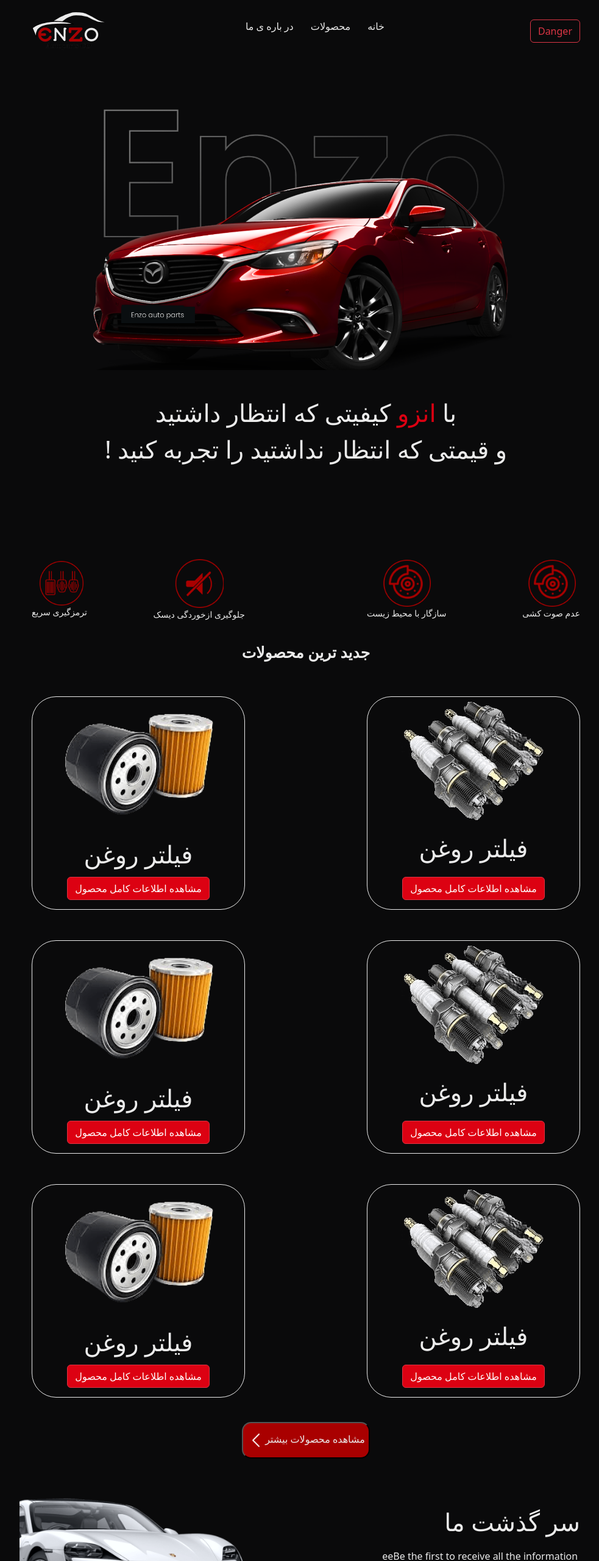
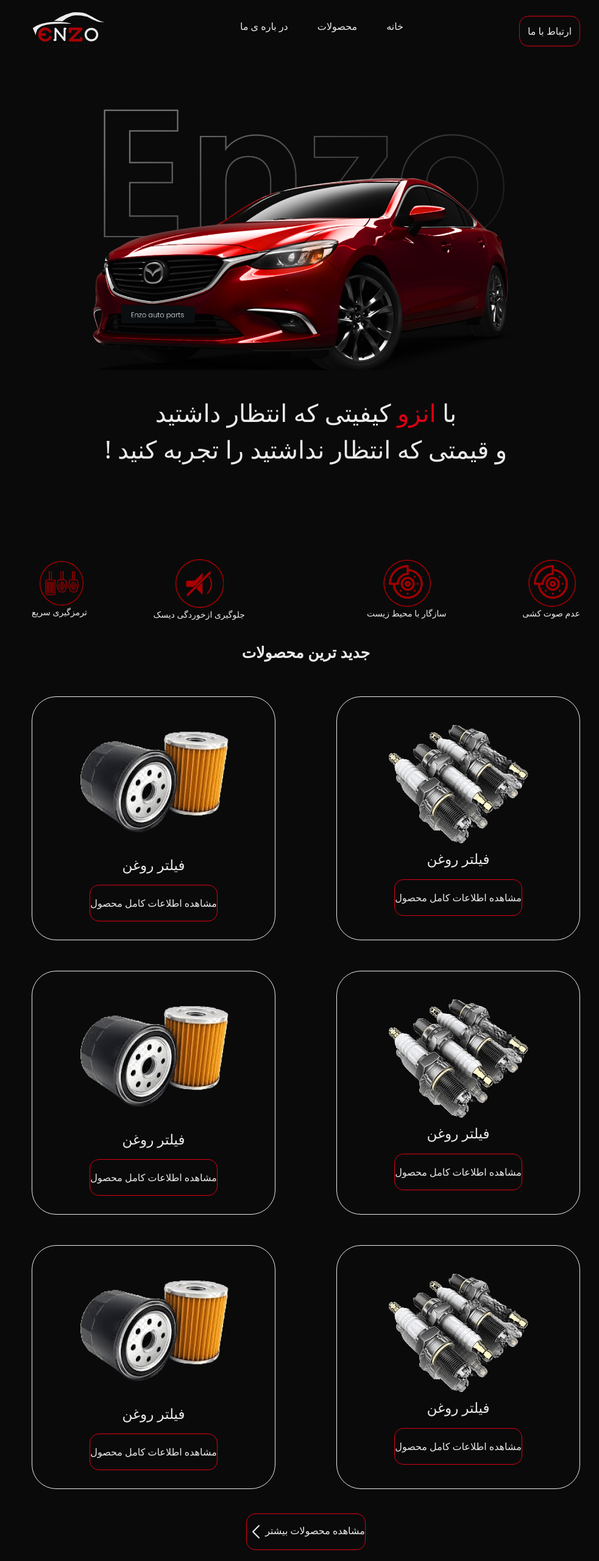
Before and after one commit to Finch2011/enzo-grop, a plain HTML site: page home.html in a window 1280 px wide. Shown: the top 2560 px of the page at 61% size, without its empty margins (138-1121 px from the left). Drawn offline with nearby package versions, Linux system fonts and the light colour scheme.

Commit message:
Make the site more beautiful

```diff
--- a/home.html
+++ b/home.html
@@ -15,9 +15,7 @@
 
 <body>
     <main>
-        <nav>
-            <nav class="navbar bg-body-dark fixed-top">
-                <nav class="navbar navbar-dark fixed-top">
+                <nav class="navbar navbar-dark" id="mobile-nav">
                     <div class="container-fluid">
                         <a class="navbar-brand" href="#"><img class="logo" src="Src/logo.png" alt=""></a>
                         <button class="navbar-toggler" type="button" data-bs-toggle="offcanvas"
@@ -42,29 +40,25 @@
                                         <a class="nav-link active" href="#">محصولات</a>
                                     </li>
                                     <li class="nav-item">
-                                        <a class="nav-link active" aria-current="page" href="#">
-                                            <a style="text-decoration: none; color: #ffff
-                                            ;" href="about.html">در باره ی ما</a>
-                                        </a>
+                                        <a class="nav-link active" aria-current="page" href="./about.html">درباره ی ما</a>
                                     </li>
-                                    <button id="links" type="button" class="btn btn-outline-danger">ارتباط با
-                                        ما</button>
                                     </li>
                                 </ul>
+                                <div class="btn-call">
+                                    <button type="button" class="nav-call">ارتباط با ما</button>
+                                </div>
                             </div>
                         </div>
                     </div>
                 </nav>
-            </nav>
-        </nav>
         <nav class="desktop-menu">
             <img src="Src/Group 3.png" alt="">
             <ul dir="rtl">
-                <li id="item-1">خانه</li>
-                <li id="item-2">محصولات</li>
+                <li id="item-1"><a href="./home.html">خانه</a></li>
+                <li id="item-2"><a href="#">محصولات</a></li>
                 <li  id="item-3"><a class="linksss" href="about.html">در باره ی ما</a></li>
             </ul>
-            <button type="button" class="btn btn-outline-danger">Danger</button>
+            <button  type="button" class="nav-call">ارتباط با ما</button>
         </nav>
         <img class="car" src="Src/Group 17.png" alt="">
 
@@ -99,42 +93,42 @@
             <div class="product-1">
                 <div class="product-item">
                     <img src="Src/filter.png" alt="">
-                    <h1 class="product-item-details">فیلتر روغن</h1>
-                    <button id="red-button" type="button" class="btn btn-danger">مشاهده اطلاعات کامل محصول</button>
+                    <p class="product-item-details">فیلتر روغن</p>
+                    <button type="button" class="view">مشاهده اطلاعات کامل محصول</button>
                 </div>
                 <div class="product-item">
                     <img src="Src/shame.png" alt="">
-                    <h1 class="product-item-details">فیلتر روغن</h1>
-                    <button id="red-button" type="button" class="btn btn-danger">مشاهده اطلاعات کامل محصول</button>
+                    <p class="product-item-details">فیلتر روغن</p>
+                    <button type="button" class="view">مشاهده اطلاعات کامل محصول</button>
                 </div>
             </div>
             <div class="product-2">
                 <div class="product-item">
                     <img src="Src/filter.png" alt="">
-                    <h1 class="product-item-details">فیلتر روغن</h1>
-                    <button id="red-button" type="button" class="btn btn-danger">مشاهده اطلاعات کامل محصول</button>
+                    <p class="product-item-details">فیلتر روغن</p>
+                    <button  type="button" class="view">مشاهده اطلاعات کامل محصول</button>
                 </div>
                 <div class="product-item">
                     <img src="Src/shame.png" alt="">
-                    <h1 class="product-item-details">فیلتر روغن</h1>
-                    <button id="red-button" type="button" class="btn btn-danger">مشاهده اطلاعات کامل محصول</button>
+                    <p class="product-item-details">فیلتر روغن</p>
+                    <button  type="button" class="view">مشاهده اطلاعات کامل محصول</button>
                 </div>
             </div>
             <div class="product-3">
                 <div class="product-item">
                     <img src="Src/filter.png" alt="">
-                    <h1 class="product-item-details">فیلتر روغن</h1>
-                    <button id="red-button" type="button" class="btn btn-danger">مشاهده اطلاعات کامل محصول</button>
+                    <p class="product-item-details">فیلتر روغن</p>
+                    <button  type="button" class="view">مشاهده اطلاعات کامل محصول</button>
                 </div>
                 <div class="product-item">
                     <img src="Src/shame.png" alt="">
-                    <h1 class="product-item-details">فیلتر روغن</h1>
-                    <button id="red-button" type="button" class="btn btn-danger">مشاهده اطلاعات کامل محصول</button>
+                    <p class="product-item-details">فیلتر روغن</p>
+                    <button  type="button" class="view">مشاهده اطلاعات کامل محصول</button>
                 </div>
             </div>
         </section>
         <div class="information">
-            <button class="view" type="button" class="btn btn-danger"><img class="flash" src="Src/Expand Arrow.png"
+            <button class="view" type="button" class="view"><img class="flash" src="Src/Expand Arrow.png"
                     alt="">مشاهده محصولات بیشتر</button>
         </div>
         <section class="footer">
@@ -146,7 +140,7 @@
                     ourasccsascaaaaaacascsag eeeemailing list.</p>
             </div>
             <div class="img-footers">
-                <img class="img-car" src="Src/33333333333.png" alt="">
+                <img class="img-car" src="./Src/subscribe 1 (2).png" alt="">
             </div>
         </section>
         <section>
--- a/style/home.css
+++ b/style/home.css
@@ -5,10 +5,14 @@
     --bg: #0A0A0B;
     font-family: 'Poppins', sans-serif;
 }
-
+*{
+    padding: 0;
+    margin: 0;
+    box-sizing: border-box;
+}
 main {
     max-width: 370px;
-    margin: 35px auto;
+    margin: 10px auto;
 }
 
 body {
@@ -19,12 +23,10 @@ body {
     width: 100px;
     margin-top: 20px;
 }
-
-.car {
-    margin-top: 60px;
-    margin-left: 25px;
+a{
+    text-decoration: none;
+    color: var(--wight);
 }
-
 .details {
     color: var(--wight);
     text-align: center;
@@ -93,18 +95,33 @@ body {
     width: 350px;
     margin-left: -40px;
 }
+.nav-call{
 
-#red-button {
+    background-color: transparent;
+    border-radius: 15px;
+    border: 1px solid var(--red);
+    width: 140px;
+    height: 50px;
+    color: var(--red);
+    transition: all 1s;
+}
+.nav-call:hover{
     background-color: var(--red);
-    margin-bottom: 15px;
+    color: var(--wight);
 }
-
+.btn-call{
+    display: flex;
+    justify-content: center;
+    align-items: center;
+    margin-top: 20px;
+}
 .product-item {
     margin-top: 50px;
     display: flex;
     flex-direction: column;
-    justify-content: space-between;
-    height: 350px;
+    justify-content: center;
+    align-items: center;
+    height: 400px;
     align-items: center;
     border: solid 1px var(--wight);
     border-radius: 40px;
@@ -116,6 +133,10 @@ body {
     font-weight: 600;
     color: var(--wight);
     margin-top: 20px;
+}
+
+.product-item-details{
+    font-size: 23px;
 }
 
 .product-item-details {
@@ -132,10 +153,16 @@ body {
     font-weight: 600;
 }
 
-#links {
-    width: 150px;
-    margin-left: 101px;
-    margin-top: 20px;
+.view{
+    background-color: transparent;
+    border-radius: 15px;
+    border: 1px solid var(--red);
+    height: 60px;
+    color: var(--wight);
+    transition: all 1s;
+}
+.view:hover{
+    background-color: var(--red);
 }
 
 .footer {
@@ -220,15 +247,13 @@ body {
 #nav-1 {
     display: flex;
 }
-#desktop-menu {
-    display: none;
-}
+
 .desktop-menu {
     display: none;
 }
 .car {
     width: 380px;
-    margin-left: -15px;
+
 }
 .information {
     display: none;
@@ -241,7 +266,7 @@ body {
 }
 .body-title {
     text-align: center;
-    margin-top: 150px;
+    margin-top: 20px;
     color: var(--wight);
 }
 .title-body {
@@ -257,8 +282,21 @@ body {
         max-width: 900px;
         margin: 20px auto;
     }
-    nav{
+    #mobile-nav{
         display: none;
+    }
+    .nav-call{
+
+        background-color: transparent;
+        border-radius: 15px;
+        border: 1px solid var(--red);
+        width: 100px;
+        height: 50px;
+        color: var(--wight);
+        transition: all 1s;
+    }
+    .nav-call:hover{
+        background-color: var(--red);
     }
     .desktop-menu {
         display: flex;
@@ -332,18 +370,28 @@ body {
     .product-1 {
         display: flex;
         justify-content: space-between;
+        align-items: center;
     }
     .product-2 {
         display: flex;
         justify-content: space-between;
+        align-items: center;
     }
     .product-3 {
         display: flex;
         justify-content: space-between;
+        align-items: center;
     }
     .product-item {
-        width: 350px;
-        height: 350px;
+        width: 400px;
+        height: 400px;
+        display: flex;
+        flex-direction: column;
+        justify-content: center;
+        align-items: center;
+    }
+    .product-item-details{
+        font-size: 23px;
     }
     .information {
         display: flex;
@@ -351,10 +399,15 @@ body {
         margin-top: 40px;
     }
     .view{
-        background-color: #A90000;
+        background-color: transparent;
         border-radius: 15px;
+        border: 1px solid var(--red);
         height: 60px;
         color: var(--wight);
+        transition: all 1s;
+    }
+    .view:hover{
+        background-color: var(--red);
     }
     .footer {
         display: flex;
```
Also changed, not shown: about.html (+15 -11 lines), Src/subscribe 1 (2).png (added), style/about.css (deleted).
